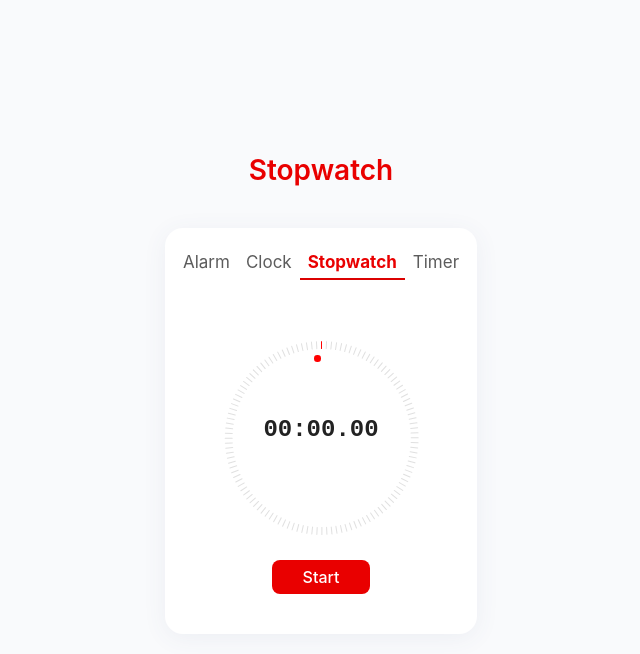
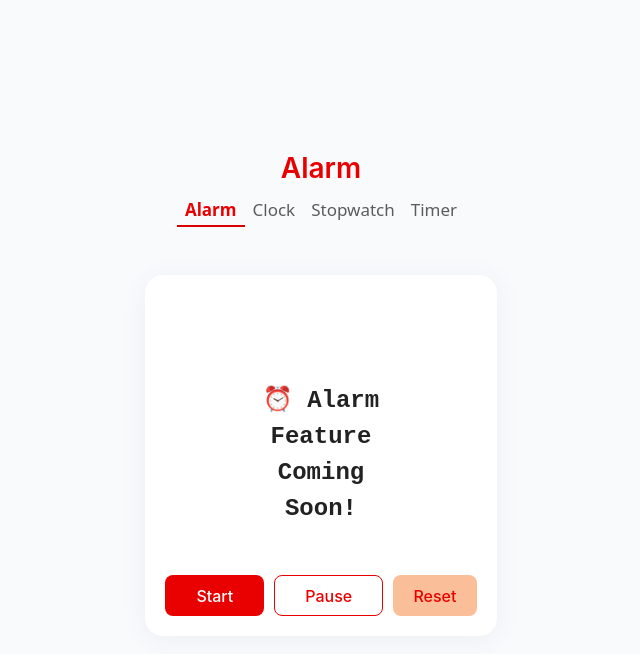
Before and after one commit to sushantshinde7/react-time-tools, a React app: page / in a window 1280 px wide. Both pictures are taken after a click on the element "Alarm". Shown: the top 654 px of the page, without its empty margins (319-959 px from the left). Built offline with nearby package versions, Linux system fonts and the light colour scheme; the HTML template or start-up script is replaced by a standard one.

Commit message:
Implemented tab structure with functional Stopwatch; Alarm, Clock, and Timer show "Coming Soon" placeholders

```diff
--- a/src/App.css
+++ b/src/App.css
@@ -16,3 +16,23 @@
   color: #e90000;
   margin-bottom: 12px; /* space between title and card */
 }
+
+.tabs {
+  display: flex;
+  justify-content: space-between;
+  margin-bottom: 18px;
+  font-size: 17px;
+  color: #5c5c5c;
+  cursor: pointer;
+}
+
+.tab {
+  padding: 2px 8px;
+  transition: color 0.2s;
+}
+
+.tab.active {
+  color: #e90000;
+  border-bottom: 2px solid #db0101;
+  font-weight: bold;
+}
--- a/src/App.jsx
+++ b/src/App.jsx
@@ -1,12 +1,45 @@
-import React from "react";
+import React, { useState } from "react";
 import "./App.css";
 import Stopwatch from "./components/Stopwatch";
+import Alarm from "./components/Alarm";
+import Clock from "./components/Clock";
+import Timer from "./components/Timer";
 
 export default function App() {
+  const [activeTab, setActiveTab] = useState("Stopwatch");
+
+  const renderTab = () => {
+    switch (activeTab) {
+      case "Alarm":
+        return <Alarm />;
+      case "Clock":
+        return <Clock />;
+      case "Stopwatch":
+        return <Stopwatch />;
+      case "Timer":
+        return <Timer />;
+      default:
+        return <Stopwatch />;
+    }
+  };
+
   return (
     <div className="app-root">
-      <h1 className="app-title">Stopwatch</h1>
-      <Stopwatch />
+      <h1 className="app-title">{activeTab}</h1>
+
+      <div className="tabs">
+        {["Alarm", "Clock", "Stopwatch", "Timer"].map((tab) => (
+          <span
+            key={tab}
+            className={`tab ${activeTab === tab ? "active" : ""}`}
+            onClick={() => setActiveTab(tab)}
+          >
+            {tab}
+          </span>
+        ))}
+      </div>
+
+      <div className="tab-content">{renderTab()}</div>
     </div>
   );
 }
--- /dev/null
+++ b/src/components/Alarm.css
@@ -0,0 +1,12 @@
+/* Reuse base layout but can override colors/fonts */
+.alarm-container {
+  max-width: 320px;
+  margin: 30px auto;
+  padding: 20px;
+  background: #fff;
+  border-radius: 18px;
+  box-shadow: 0 4px 24px rgba(70,80,130,0.07);
+  font-family: "Inter", "Segoe UI", Arial, sans-serif;
+}
+
+/* You can override button colors here if needed */
--- /dev/null
+++ b/src/components/Alarm.jsx
@@ -0,0 +1,18 @@
+import React from "react";
+import "./Alarm.css";
+
+export default function Alarm() {
+  return (
+    <div className="alarm-container">
+      <div className="timer-wrapper">
+        <div className="circle"></div>
+        <div className="timer-display">⏰ Alarm Feature Coming Soon!</div>
+      </div>
+      <div className="button-row">
+        <button className="start-btn" disabled>Start</button>
+        <button className="pause-btn" disabled>Pause</button>
+        <button className="reset-btn" disabled>Reset</button>
+      </div>
+    </div>
+  );
+}
--- /dev/null
+++ b/src/components/Clock.css
@@ -0,0 +1,52 @@
+.clock-container {
+  max-width: 320px;
+  margin: 30px auto;
+  padding: 20px;
+  background: #fff;
+  border-radius: 18px;
+  box-shadow: 0 4px 24px rgba(70,80,130,0.07);
+  font-family: "Inter", "Segoe UI", Arial, sans-serif;
+}
+
+/* Timer wrapper, circle, buttons inherit same layout */
+.timer-wrapper {
+  display: flex;
+  flex-direction: column;
+  align-items: center;
+  justify-content: center;
+  margin-top: 40px;
+}
+
+.circle {
+  width: 220px;
+  height: 220px;
+  border-radius: 50%;
+  display: flex;
+  align-items: center;
+  justify-content: center;
+}
+
+.timer-display {
+  font-size: 1.5rem;
+  font-weight: 600;
+  color: #222;
+  margin-top: 20px;
+}
+
+.button-row {
+  display: flex;
+  justify-content: center;
+  gap: 10px;
+  margin-top: 20px;
+}
+
+button {
+  min-width: 80px;
+  padding: 6px 20px;
+  font-size: 15px;
+  border-radius: 10px;
+  border: none;
+  cursor: not-allowed;
+  background: #fabf98;
+  color: #e90000;
+}
--- /dev/null
+++ b/src/components/Clock.jsx
@@ -0,0 +1,27 @@
+import React from "react";
+import "./Stopwatch.css";
+
+export default function Clock() {
+  return (
+    <div className="stopwatch-container">
+      <div className="timer-wrapper">
+        <div className="circle">
+          {/* Optional: placeholder for future Clock UI */}
+        </div>
+        <div className="timer-display">🕒 Clock Feature Coming Soon!</div>
+      </div>
+
+      <div className="button-row">
+        <button className="start-btn" disabled>
+          Start
+        </button>
+        <button className="pause-btn" disabled>
+          Pause
+        </button>
+        <button className="reset-btn" disabled>
+          Reset
+        </button>
+      </div>
+    </div>
+  );
+}
--- a/src/components/Stopwatch.jsx
+++ b/src/components/Stopwatch.jsx
@@ -57,12 +57,6 @@ export default function Stopwatch() {
 
   return (
     <div className="stopwatch-container">
-      <div className="tabs">
-        <span className="tab">Alarm</span>
-        <span className="tab">Clock</span>
-        <span className="tab active">Stopwatch</span>
-        <span className="tab">Timer</span>
-      </div>
 
       <div className="timer-wrapper">
         <div className="circle">
--- /dev/null
+++ b/src/components/Timer.css
@@ -0,0 +1,51 @@
+.timer-container {
+  max-width: 320px;
+  margin: 30px auto;
+  padding: 20px;
+  background: #fff;
+  border-radius: 18px;
+  box-shadow: 0 4px 24px rgba(70,80,130,0.07);
+  font-family: "Inter", "Segoe UI", Arial, sans-serif;
+}
+
+.timer-wrapper {
+  display: flex;
+  flex-direction: column;
+  align-items: center;
+  justify-content: center;
+  margin-top: 40px;
+}
+
+.circle {
+  width: 220px;
+  height: 220px;
+  border-radius: 50%;
+  display: flex;
+  align-items: center;
+  justify-content: center;
+}
+
+.timer-display {
+  font-size: 1.5rem;
+  font-weight: 600;
+  color: #222;
+  margin-top: 20px;
+}
+
+.button-row {
+  display: flex;
+  justify-content: center;
+  gap: 10px;
+  margin-top: 20px;
+}
+
+button {
+  min-width: 80px;
+  padding: 6px 20px;
+  font-size: 15px;
+  border-radius: 10px;
+  border: none;
+  cursor: not-allowed;
+  background: #fabf98;
+  color: #e90000;
+}
--- /dev/null
+++ b/src/components/Timer.jsx
@@ -0,0 +1,18 @@
+import React from "react";
+import "./Timer.css";
+
+export default function Timer() {
+  return (
+    <div className="timer-container">
+      <div className="timer-wrapper">
+        <div className="circle"></div>
+        <div className="timer-display">⏱ Timer Feature Coming Soon!</div>
+      </div>
+      <div className="button-row">
+        <button className="start-btn" disabled>Start</button>
+        <button className="pause-btn" disabled>Pause</button>
+        <button className="reset-btn" disabled>Reset</button>
+      </div>
+    </div>
+  );
+}
```
